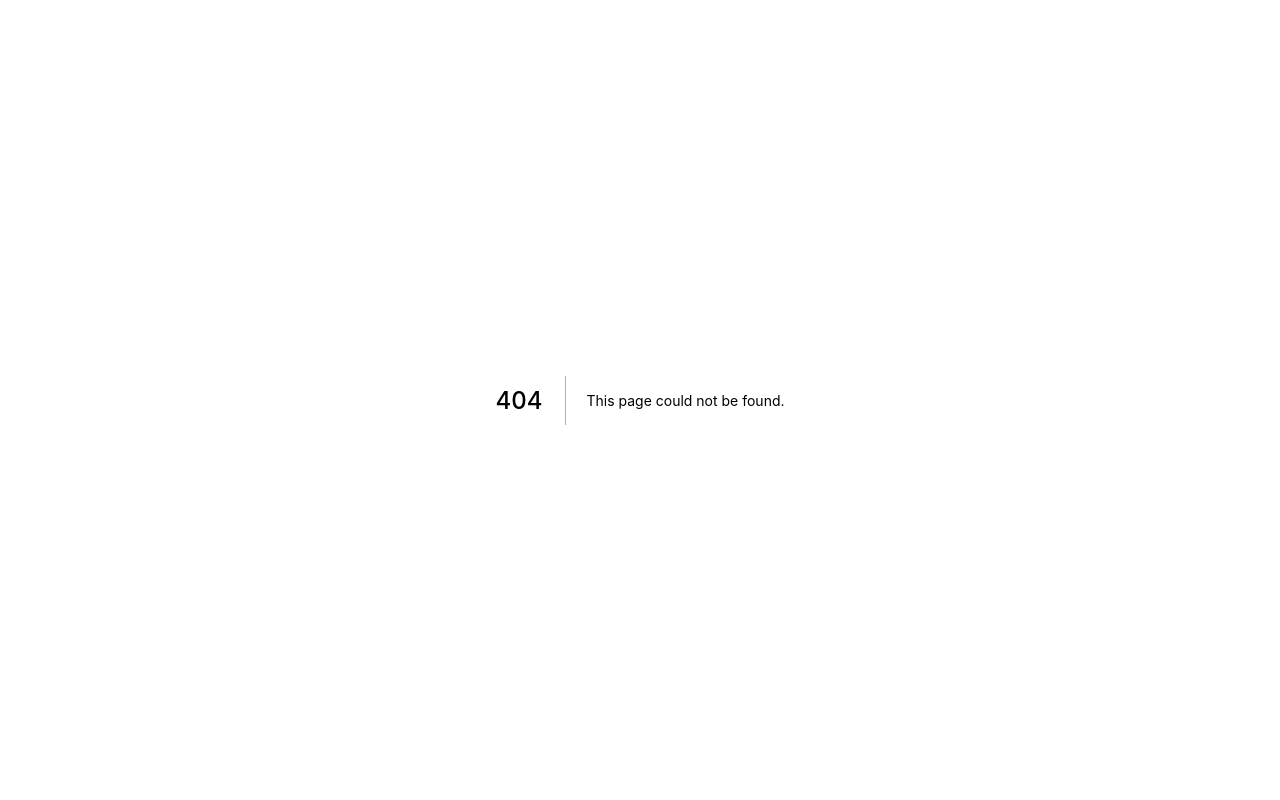
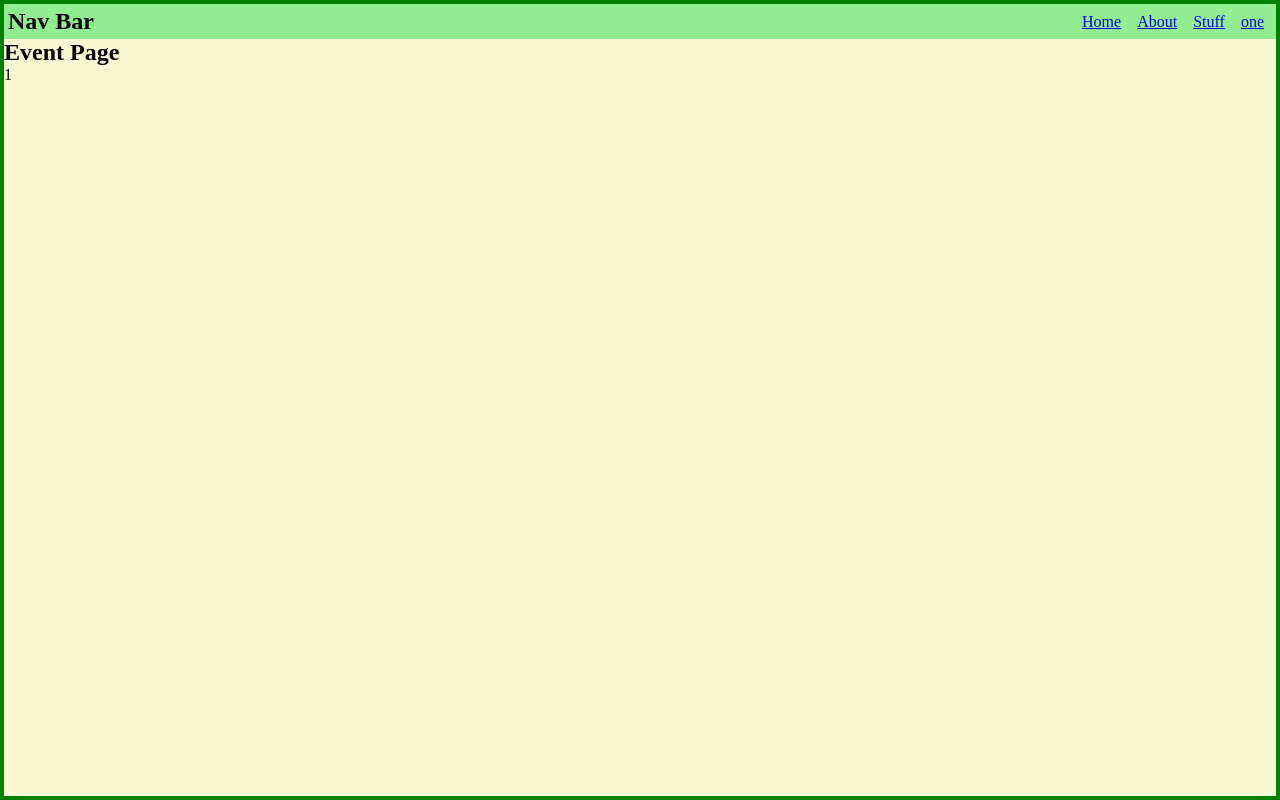
Before and after one commit to franco-ortega/demo-next-00-playground, a Next.js app: page /event/1 in a window 1280 px wide. Before the commit this address had no page. Built offline with nearby package versions, Linux system fonts and the light colour scheme.

Commit message:
add dynamic route

```diff
--- a/components/home/Home.js
+++ b/components/home/Home.js
@@ -5,7 +5,6 @@ import styles from './Home.module.css';
 
 const Home = () => {
   const [data, setData] = useState([]);
-  console.log({ data });
 
   useEffect(() => {
     fetch(`${process.env.NEXT_PUBLIC_BASE_URL}/api/home`)
--- a/components/nav/Nav.js
+++ b/components/nav/Nav.js
@@ -1,7 +1,17 @@
 import Link from 'next/link';
+import { useState, useEffect } from 'react';
 import styles from './Nav.module.css';
 
 const Nav = () => {
+  const links = ['one', 'two', 'three'];
+  const currentLink = links[Math.floor(Math.random() * links.length)];
+  const [activeLink, setActiveLink] = useState('');
+
+  useEffect(() => {
+    setActiveLink(currentLink)
+  }, [currentLink]);
+
+
   return (
     <nav className={styles.Nav}>
       <h2>Nav Bar</h2>
@@ -21,6 +31,11 @@ const Nav = () => {
             <a>Stuff</a>
           </Link>
         </li>
+        <li>
+          <Link href={`/event/${activeLink}`}>
+            <a>{activeLink}</a>
+          </Link>
+        </li>
       </ul>
     </nav>
   );
--- /dev/null
+++ b/pages/event/[slug].js
@@ -0,0 +1,16 @@
+import { useRouter } from "next/router";
+import Layout from "../../components/layout/Layout"
+
+const Event = () => {
+    const router = useRouter();
+    const { slug } = router.query;
+
+    return(
+        <Layout>
+            <h2>Event Page</h2>
+            <p>{slug}</p>
+        </Layout>
+    );
+};
+
+export default Event;
```
Also changed, not shown: 2 other files (tests, documents, lock files or other folders).
